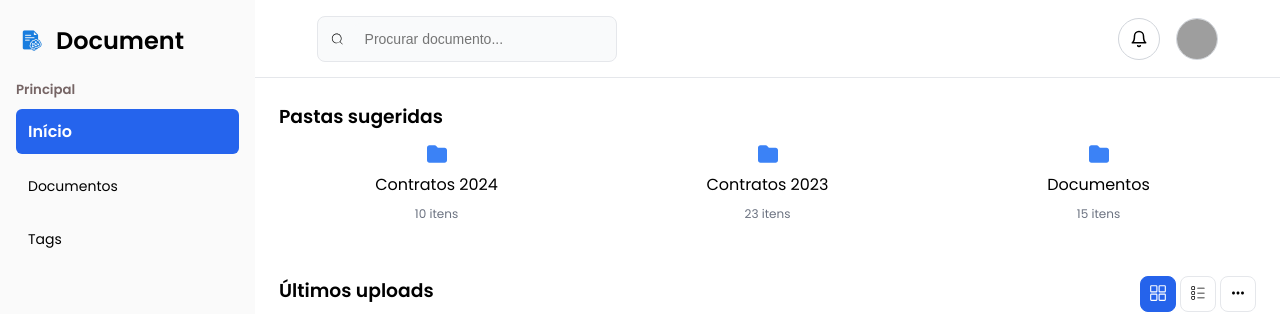
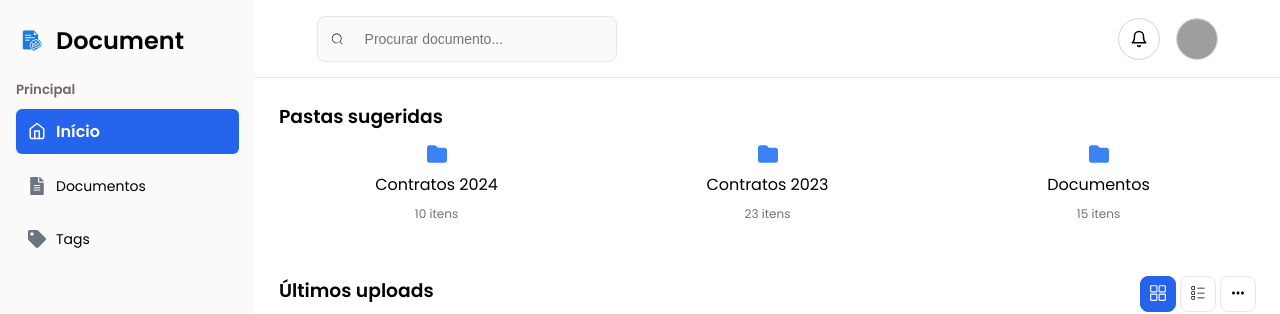
Before and after one commit to GustavoEmanuelGM/-document-rag-chat-front, a React (Vite) app: page / in a window 1280 px wide. Shown: the top 314 px of the page. Built offline with nearby package versions, Linux system fonts and the light colour scheme; grey boxes are pictures that could not be loaded.

Commit message:
add sidebar icons

```diff
--- a/src/components/sidebar/Sidebar.module.css
+++ b/src/components/sidebar/Sidebar.module.css
@@ -169,6 +169,30 @@
   color: #2563eb;
 }
 
+/* Estilização dos Ícones da Sidebar*/
+.btn svg,
+.activeBtn svg {
+  width: 18px;
+  height: 18px;
+  flex-shrink: 0;
+  transition: color 0.2s;
+}
+
+/* Cor padrão (inativo) */
+.btn svg {
+  color: #6b7280;
+}
+
+/* Cor quando ativo (segue o texto branco do botão ativo) */
+.activeBtn svg {
+  color: #ffffff;
+}
+
+/* Cor no hover (fica mais escuro, igual ao dropdown) */
+.btn:hover svg {
+  color: #374151;
+}
+
 /* Animação suave de entrada */
 @keyframes fadeInUp {
   from {
--- a/src/components/sidebar/index.jsx
+++ b/src/components/sidebar/index.jsx
@@ -2,6 +2,9 @@ import { useState, useRef, useEffect } from "react";
 import { NavLink } from "react-router-dom";
 import styles from "./Sidebar.module.css";
 import logo from "/logo.png";
+import { FiHome } from "react-icons/fi";
+import { FaFileAlt } from "react-icons/fa";
+import { FaTag } from "react-icons/fa";
 import { MdOutlineDriveFolderUpload } from "react-icons/md";
 import { MdOutlineUploadFile } from "react-icons/md";
 
@@ -48,21 +51,21 @@ function Sidebar() {
           to="/"
           className={({ isActive }) => (isActive ? styles.activeBtn : styles.btn)}
         >
-          Início
+          <FiHome /> Início
         </NavLink>
 
         <NavLink
           to="/documentos"
           className={({ isActive }) => (isActive ? styles.activeBtn : styles.btn)}
         >
-          Documentos
+          <FaFileAlt /> Documentos
         </NavLink>
 
         <NavLink
           to="/tags"
           className={({ isActive }) => (isActive ? styles.activeBtn : styles.btn)}
         >
-          Tags
+          <FaTag /> Tags
         </NavLink>
       </div>
 
```
